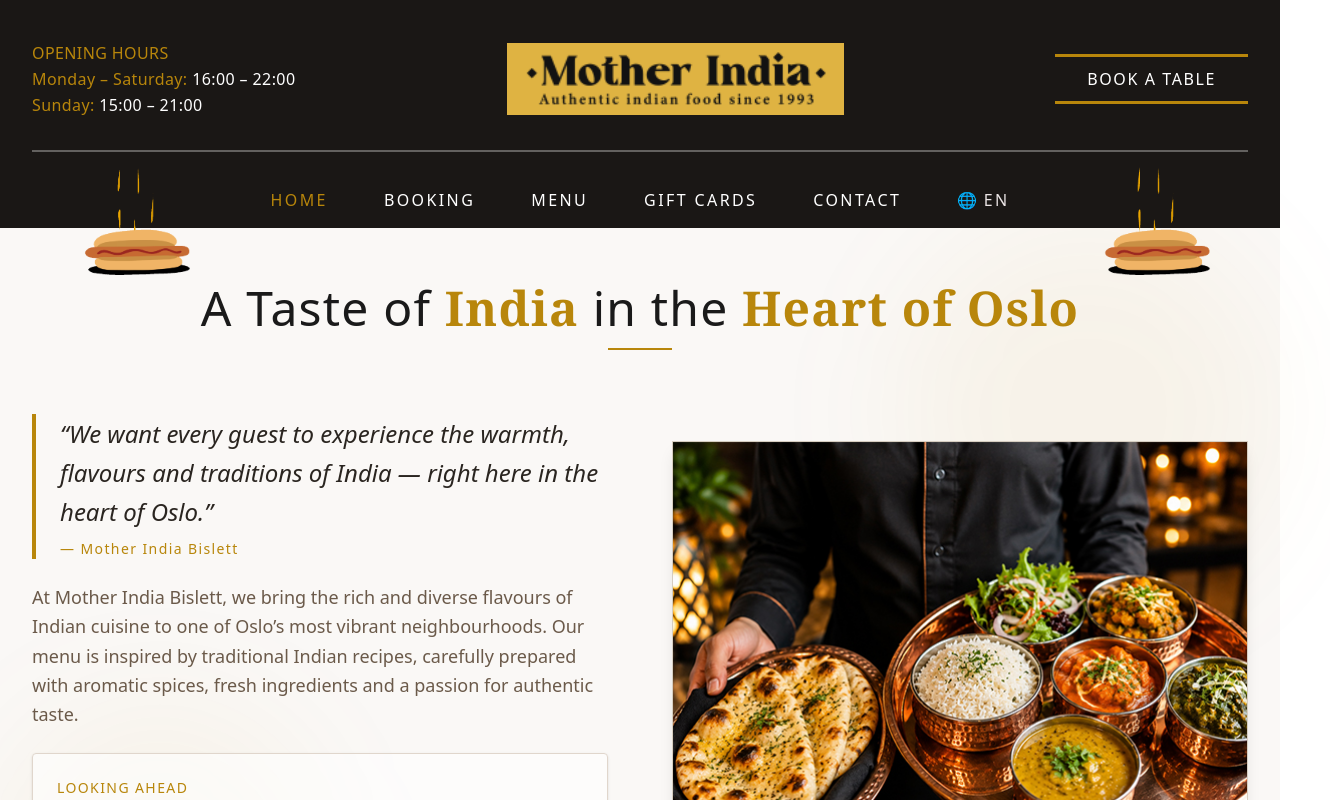
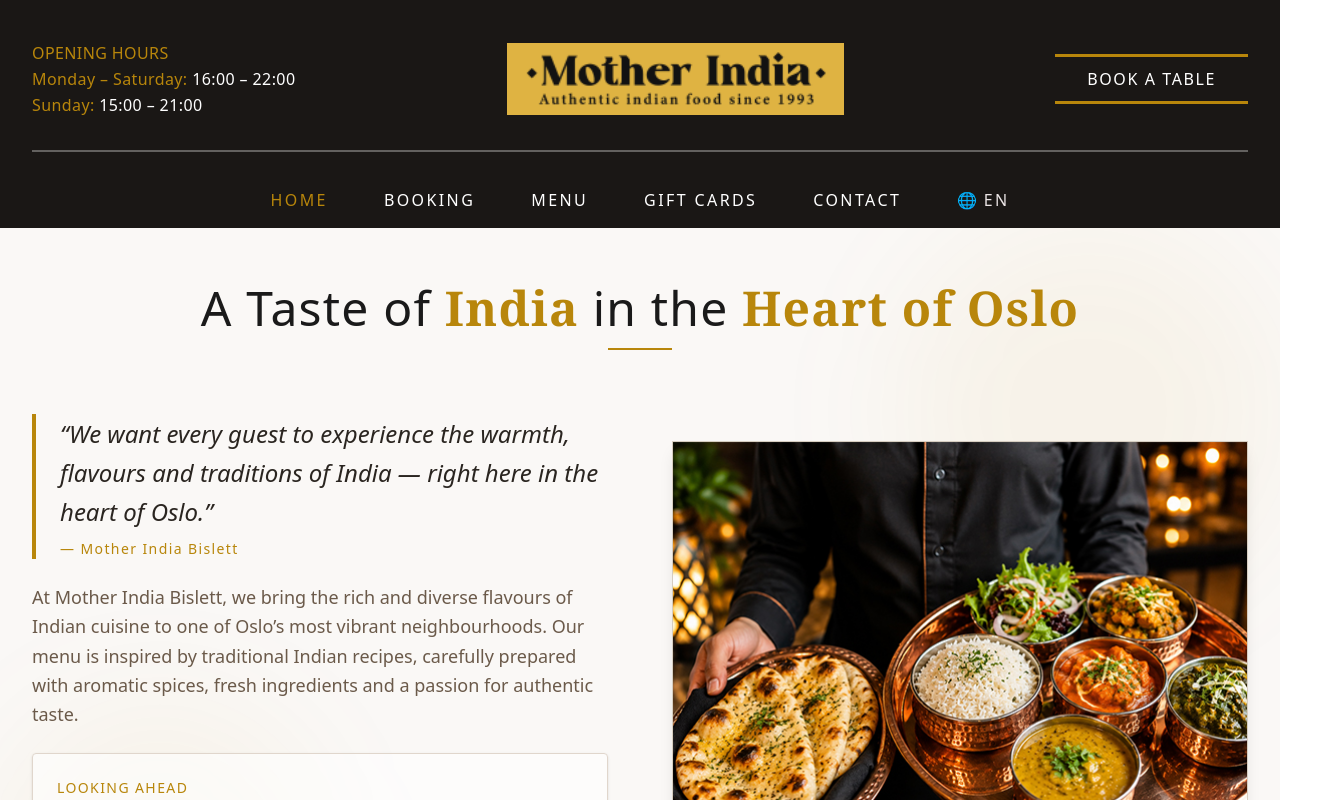
Before and after one commit to shilpa-kukreja/mother-india, a Next.js app in the folder frontend/: page / in a window 1280 px wide. Shown: the top 800 px of the page, 1330 px wide, since content can reach past the window. Built offline with nearby package versions, Linux system fonts and the light colour scheme.

Commit message:
gifs removed

```diff
--- a/frontend/app/components/Story.jsx
+++ b/frontend/app/components/Story.jsx
@@ -59,7 +59,7 @@
       className="relative py-18 md:py-16 bg-[#faf8f6] overflow-visible mt-35 md:mt-55"
     >
       {/* ===== DESKTOP DECORATIVE GIFS (hidden on mobile) ===== */}
-      <div className="absolute -top-[150px] -left-[50px] z-[60] pointer-events-none hidden md:block">
+      {/* <div className="absolute -top-[150px] -left-[50px] z-[60] pointer-events-none hidden md:block">
         <img
           src="/restaurants/source.gif"
           alt=""
@@ -72,10 +72,10 @@
           alt=""
           className="w-32 h-50 md:w-90 md:h-60 object-contain"
         />
-      </div>
+      </div> */}
 
       {/* ===== MOBILE DECORATIVE GIFS (hidden on desktop) ===== */}
-      <div className="absolute -top-[40px] -left-[20px] z-[60] pointer-events-none block md:hidden">
+      {/* <div className="absolute -top-[40px] -left-[20px] z-[60] pointer-events-none block md:hidden">
         <img
           src="/restaurants/source.gif"
           alt=""
@@ -88,7 +88,7 @@
           alt=""
           className="w-33 h-32 object-contain "
         />
-      </div>
+      </div> */}
 
       {/* Decorative background elements */}
       <div className="absolute inset-0 pointer-events-none">
```
